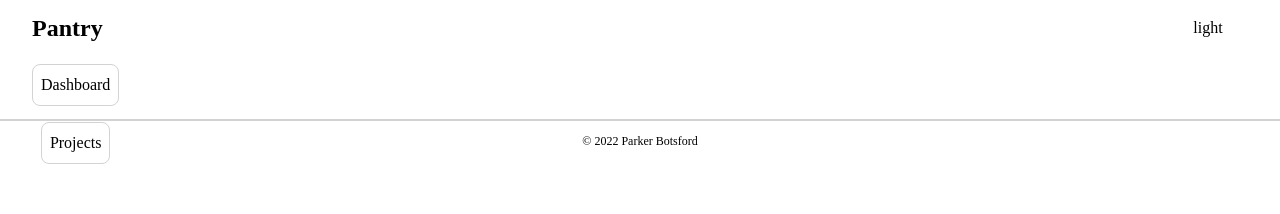
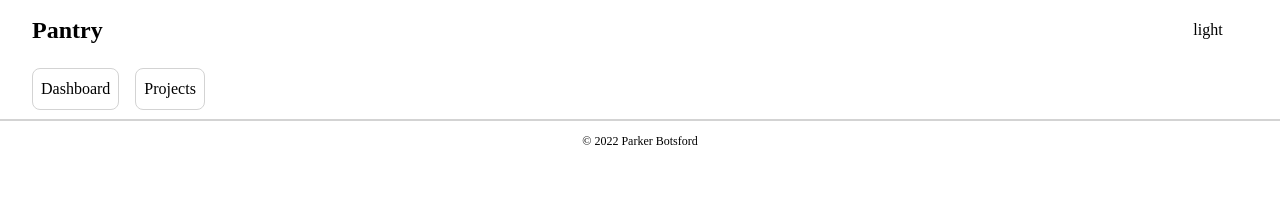
Before and after one commit to parbots/pantry, a Next.js app: page /projects in a window 1280 px wide. Shown: the top 214 px of the page. Built offline with nearby package versions, Linux system fonts and the light colour scheme.

Commit message:
Fix header navigation layout

```diff
--- a/layouts/pages/dashboard/Header/Header.module.css
+++ b/layouts/pages/dashboard/Header/Header.module.css
@@ -43,12 +43,10 @@
 
 .navbar {
     display: flex;
-    flex-direction: column;
 }
 
 .navList {
     display: flex;
-    flex-direction: column;
     justify-content: center;
     align-items: center;
     gap: 1rem;
--- a/layouts/pages/projects/Header/Header.module.css
+++ b/layouts/pages/projects/Header/Header.module.css
@@ -43,12 +43,10 @@
 
 .navbar {
     display: flex;
-    flex-direction: column;
 }
 
 .navList {
     display: flex;
-    flex-direction: column;
     justify-content: center;
     align-items: center;
     gap: 1rem;
```
